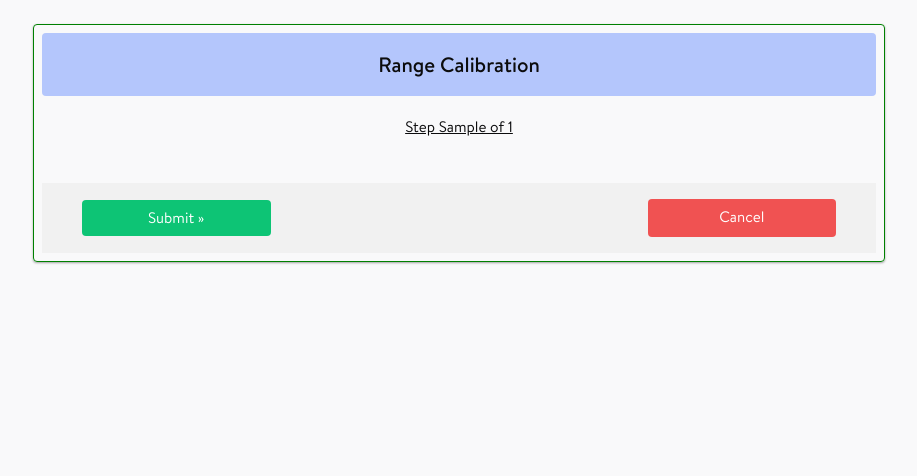
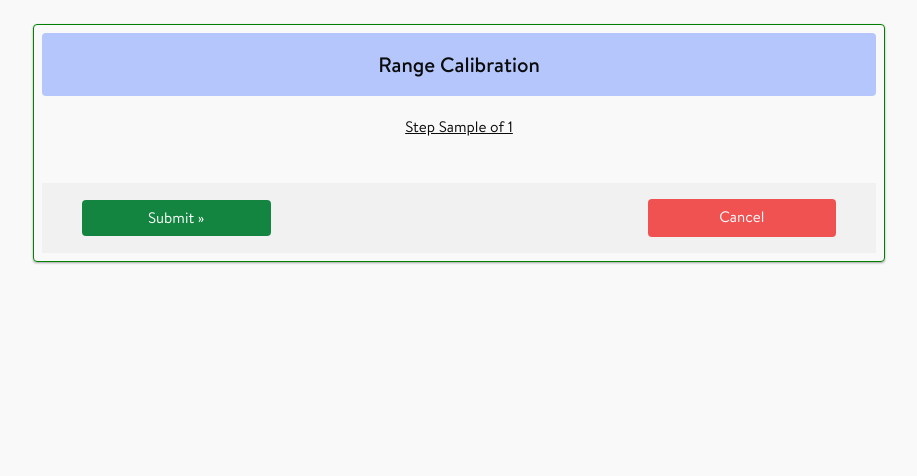
Before and after one commit to Landgate/Medjil, a Django app: template rangecalibration/templates/rangecalibration/range_calibration_form_1.html in a window 1280 px wide. Shown: the part 136-612 px from the top of the page, without its empty margins (181-1098 px from the left). Run offline with Django 3.2, Linux system fonts and the light colour scheme; the template is opened without the code that fills it: most values are stand-ins (such as "Sample title", 1, 10 or a date in 2020).

```diff
--- a/rangecalibration/templates/rangecalibration/range_calibration_form_1.html
+++ b/rangecalibration/templates/rangecalibration/range_calibration_form_1.html
@@ -85,10 +85,10 @@
                 {% endif %}
 
 				{% if wizard.steps.next %}
-					<button class="next-button bg-green-400 hover:bg-green-300 text-base" type="submit">Next <span>&#187;</span></button>
+					<button class="next-button bg-green-500 hover:bg-green-500 text-base" type="submit">Next <span>&#187;</span></button>
 					<a href="{% url 'rangecalibration:home' %}" class="cancelbtn bg-red-500 hover:bg-red-300 text-center">Cancel</a>
 				{% else %}
-					<button class="next-button bg-green-400 hover:bg-green-300 text-base" type="submit">Submit <span>&#187;</span></button>
+					<button class="next-button bg-green-500 hover:bg-green-500 text-base" type="submit">Submit <span>&#187;</span></button>
 					<a href="{% url 'rangecalibration:home' %}" class="cancelbtn bg-red-500 hover:bg-red-300 text-center">Cancel</a>
 				{% endif %}
 			</div>
--- a/rangecalibration/templates/rangecalibration/range_calibration_form_2.html
+++ b/rangecalibration/templates/rangecalibration/range_calibration_form_2.html
@@ -79,10 +79,10 @@
                 {% endif %}
 
 				{% if wizard.steps.next %}
-					<button class="next-button bg-green-400 hover:bg-green-300 text-base" type="submit">Next <span>&#187;</span></button>
+					<button class="next-button bg-green-500 hover:bg-green-400 text-base" type="submit">Next <span>&#187;</span></button>
 					<a href="{% url 'rangecalibration:home' %}" class="cancelbtn bg-red-500 hover:bg-red-300 text-center">Cancel</a>
 				{% else %}
-					<button class="next-button bg-green-400 hover:bg-green-300 text-base" type="submit">Submit <span>&#187;</span></button>
+					<button class="next-button bg-green-500 hover:bg-green-400 text-base" type="submit">Submit <span>&#187;</span></button>
 					<a href="{% url 'rangecalibration:home' %}" class="cancelbtn bg-red-500 hover:bg-red-300 text-center">Cancel</a>
 				{% endif %}
 			</div>
```
Also changed, not shown: rangecalibration/templates/rangecalibration/range_calibration_home.html (+12 -3 lines).
